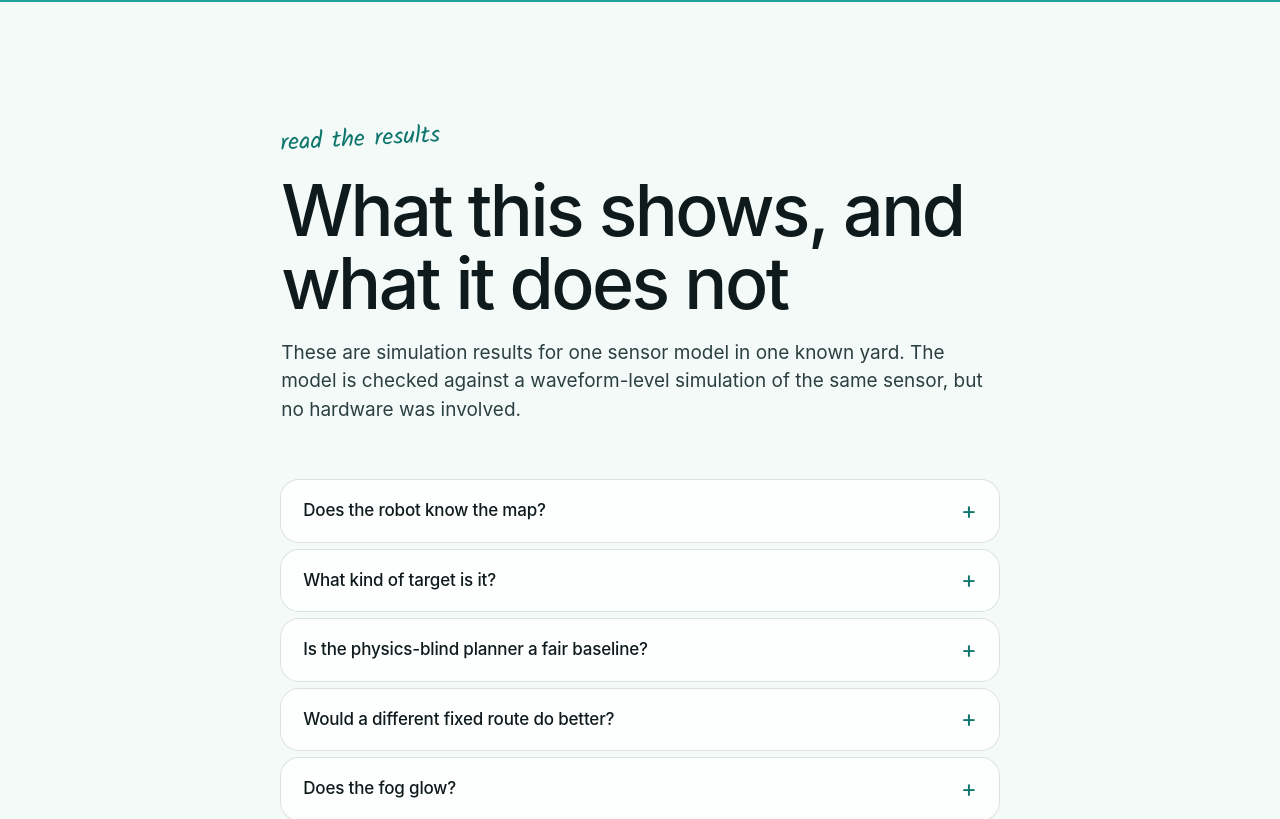
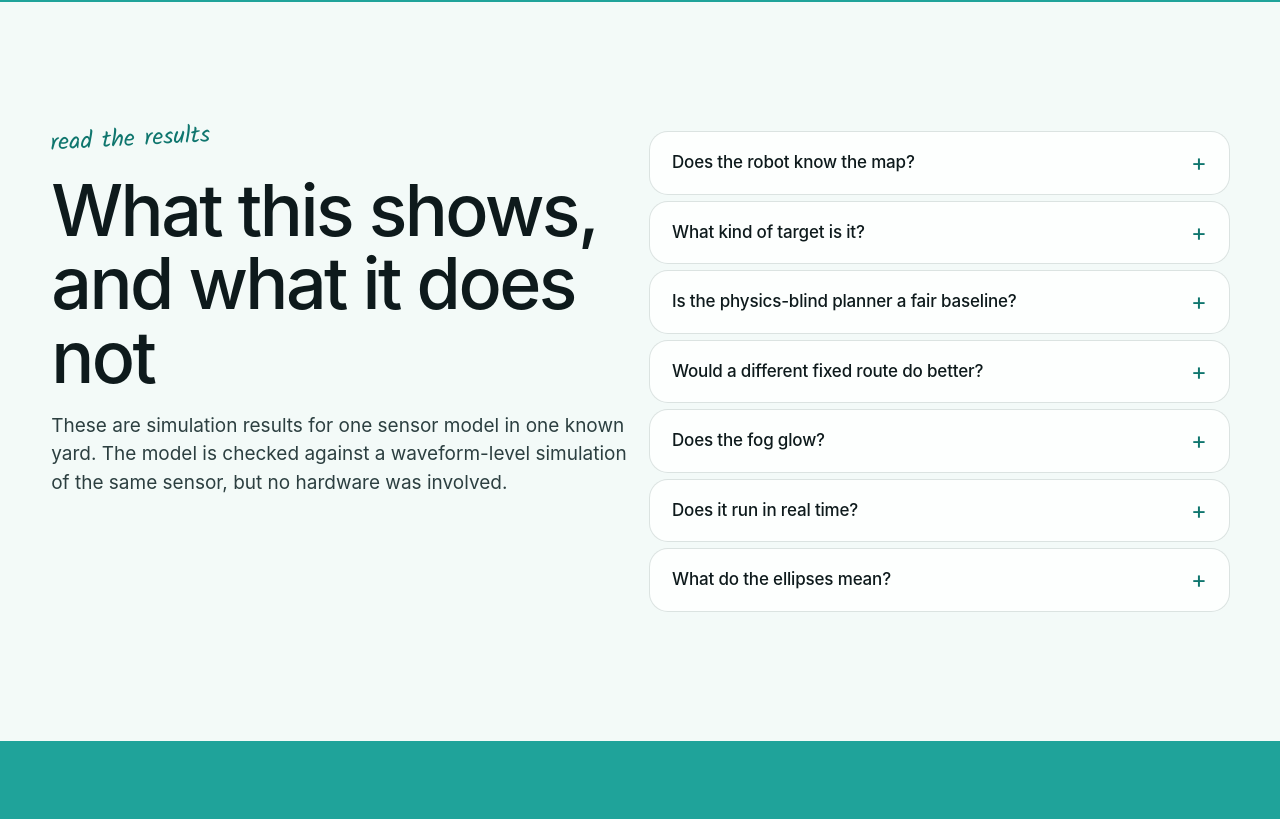
Before and after one commit to jjmensah/move-to-see, a React (Vite) app in the folder web/: page / in a window 1280 px wide. Shown: the part 9700-10519 px from the top of the page. Built offline with nearby package versions, Linux system fonts and the light colour scheme.

Commit message:
feat(web): lay out the limits beside their heading on wide screens

```diff
--- a/web/src/App.tsx
+++ b/web/src/App.tsx
@@ -307,7 +307,7 @@ export default function App() {
         </section>
 
         <section id="limits" className="band paper" aria-labelledby="limits-title">
-          <div className="wrap" style={{ maxWidth: 820 }}>
+          <div className="wrap grid-2">
             <div className="section-head reveal">
               <span className="kicker">read the results</span>
               <h2 id="limits-title">What this shows, and what it does not</h2>
```
